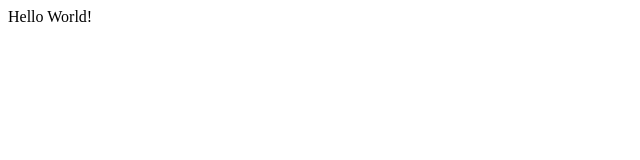
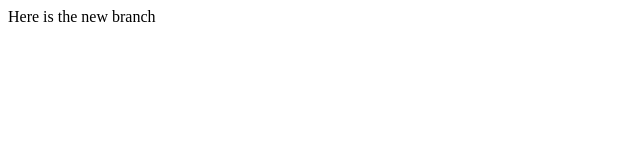
Before and after one commit to charlex84/lecture1, a plain HTML site: page index.html in a window 1280 px wide. Shown: the full height of the page, 0-640 px from the left. Drawn offline with Linux system fonts and the light colour scheme.

Commit message:
New branch contents

```diff
--- a/index.html
+++ b/index.html
@@ -5,7 +5,7 @@
   </head>
 
   <body>
-    Hello World!
+    Here is the new branch
 
     </body>
 </html>
```
